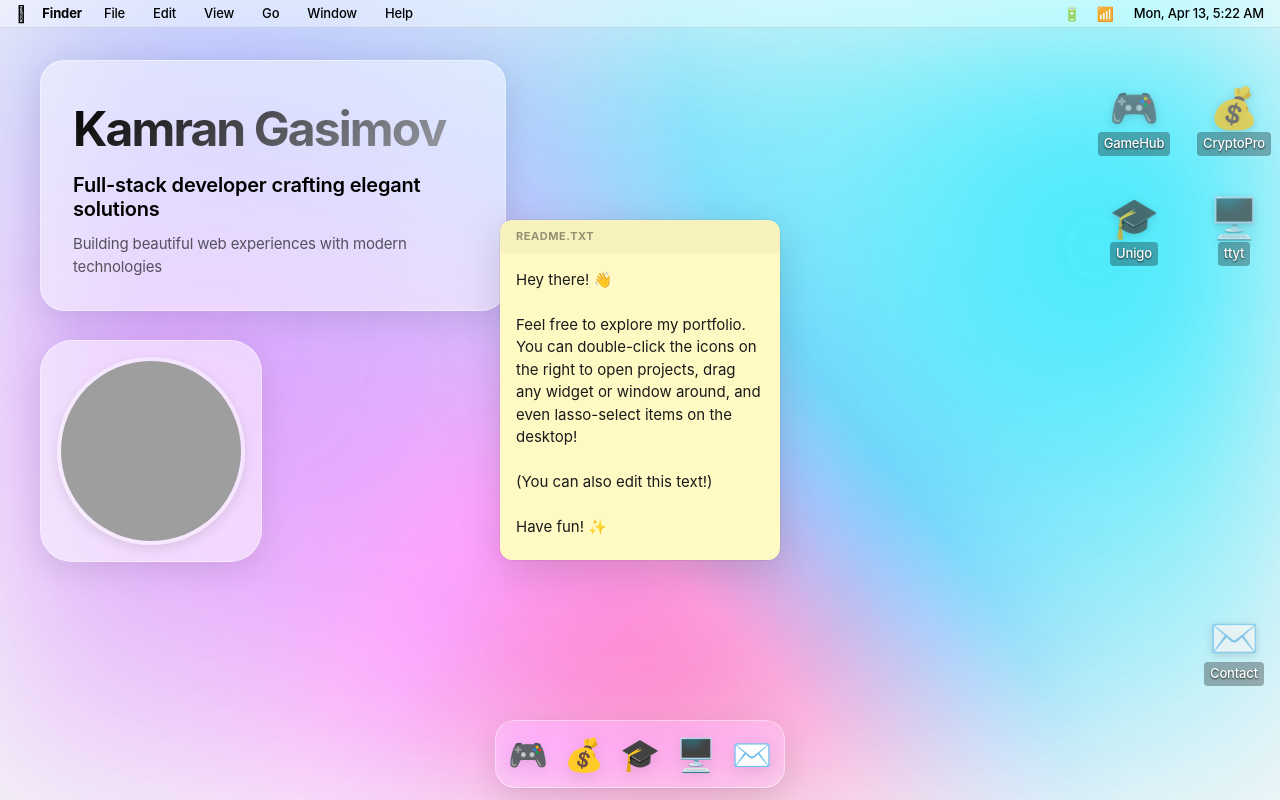
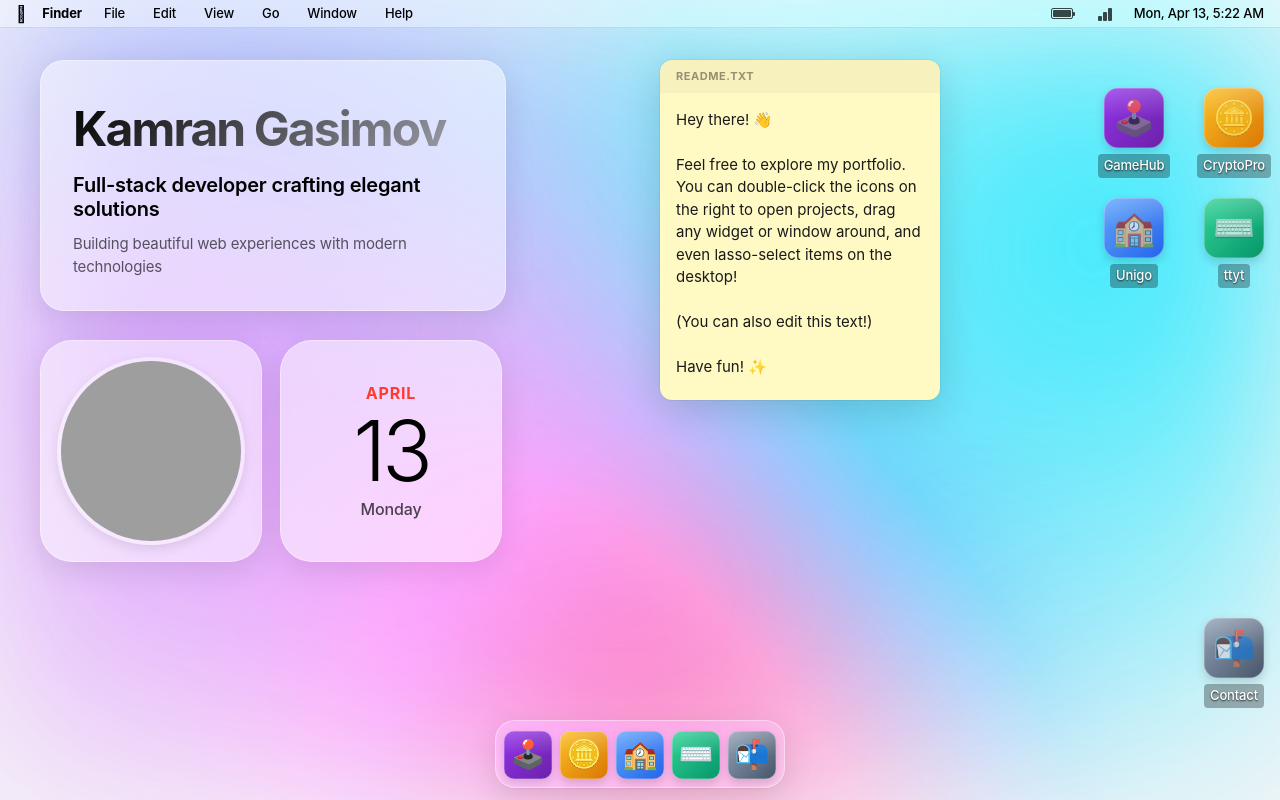
Before and after one commit to malore350/malore350.github.io, a React app in the folder portfolio/: page / in a window 1280 px wide. Built offline with nearby package versions, Linux system fonts and the light colour scheme; grey boxes are pictures that could not be loaded; the HTML template or start-up script is replaced by a standard one.

Commit message:
Add calendar widget and update dock icons with new designs

```diff
--- a/portfolio/src/App.css
+++ b/portfolio/src/App.css
@@ -116,12 +116,12 @@
   cursor: default;
 }
 
-.intro-widget.selected, .profile-widget.selected {
+.intro-widget.selected, .profile-widget.selected, .calendar-widget.selected {
   border-color: var(--accent);
   box-shadow: 0 0 0 2px var(--accent), var(--glass-shadow);
 }
 
-.intro-widget:hover, .profile-widget:hover {
+.intro-widget:hover, .profile-widget:hover, .calendar-widget:hover {
   scale: 1.02;
 }
 
@@ -201,6 +201,60 @@
   overflow: hidden;
   transition: scale 0.3s cubic-bezier(0.16, 1, 0.3, 1), box-shadow 0.3s, border-color 0.3s;
   user-select: none;
+}
+
+/* Calendar Widget */
+.calendar-widget {
+  position: absolute;
+  width: 220px;
+  height: 220px;
+  background: var(--glass-bg);
+  border: 1px solid var(--glass-border);
+  backdrop-filter: blur(20px);
+  -webkit-backdrop-filter: blur(20px);
+  border-radius: 32px;
+  box-shadow: var(--glass-shadow);
+  display: flex;
+  flex-direction: column;
+  align-items: center;
+  justify-content: center;
+  z-index: 1;
+  animation: fadeSlideUp 1.3s cubic-bezier(0.16, 1, 0.3, 1) forwards;
+  overflow: hidden;
+  transition: scale 0.3s cubic-bezier(0.16, 1, 0.3, 1), box-shadow 0.3s, border-color 0.3s;
+  user-select: none;
+  cursor: default;
+}
+
+.calendar-content {
+  display: flex;
+  flex-direction: column;
+  align-items: center;
+  width: 100%;
+}
+
+.calendar-month {
+  font-size: 16px;
+  font-weight: 700;
+  text-transform: uppercase;
+  color: #ff3b30; /* iOS Calendar Red */
+  letter-spacing: 0.05em;
+  margin-bottom: 4px;
+}
+
+.calendar-day {
+  font-size: 84px;
+  font-weight: 300;
+  color: var(--text-h);
+  line-height: 1;
+  letter-spacing: -0.05em;
+}
+
+.calendar-weekday {
+  font-size: 16px;
+  font-weight: 500;
+  color: var(--text);
+  margin-top: 4px;
 }
 
 /* Notepad Widget */
--- a/portfolio/src/App.tsx
+++ b/portfolio/src/App.tsx
@@ -61,9 +61,10 @@ const calculateInitialWidgetPositions = () => {
   return {
     intro: { x: 40, y: 60 },
     profile: { x: 40, y: 340 },
+    calendar: { x: 280, y: 340 },
     notepad: {
-      x: (windowWidth / 2) - 140,
-      y: (windowHeight / 2) - 140 - 40 // Centered, slightly up for dock
+      x: (windowWidth / 2) + 20,
+      y: 60
     }
   };
 };
@@ -227,6 +228,7 @@ function App() {
       const widgetBoundsMap: Record<string, { w: number, h: number }> = {
         intro: { w: 400, h: 200 },
         profile: { w: 220, h: 220 },
+        calendar: { w: 220, h: 220 },
         notepad: { w: 280, h: 340 }
       };
       Object.keys(widgetPositions).forEach(id => {
@@ -369,6 +371,21 @@ function App() {
         </div>
 
         <div
+          className={`calendar-widget ${selectedWidgets.includes('calendar') ? 'selected' : ''}`}
+          style={{
+            left: widgetPositions.calendar.x,
+            top: widgetPositions.calendar.y
+          }}
+          onMouseDown={(e) => handleWidgetMouseDown(e, 'calendar')}
+        >
+          <div className="calendar-content">
+            <div className="calendar-month">{new Date().toLocaleString('default', { month: 'long' })}</div>
+            <div className="calendar-day">{new Date().getDate()}</div>
+            <div className="calendar-weekday">{new Date().toLocaleString('default', { weekday: 'long' })}</div>
+          </div>
+        </div>
+
+        <div
           className={`notepad-widget ${selectedWidgets.includes('notepad') ? 'selected' : ''}`}
           style={{
             left: widgetPositions.notepad.x,
--- a/portfolio/src/components/DesktopIcon.css
+++ b/portfolio/src/components/DesktopIcon.css
@@ -23,11 +23,45 @@
 }
 
 .icon-wrapper {
-  font-size: 40px;
+  width: 60px;
+  height: 60px;
+  display: flex;
+  align-items: center;
+  justify-content: center;
+  font-size: 34px;
   line-height: 1;
-  margin-bottom: 4px;
-  filter: drop-shadow(0 2px 4px rgba(0,0,0,0.2));
+  margin-bottom: 6px;
+  border-radius: 14px;
+  background: linear-gradient(135deg, #fff 0%, #f0f0f0 100%);
+  box-shadow:
+    0 4px 10px rgba(0,0,0,0.15),
+    inset 0 0 0 0.5px rgba(255,255,255,0.4);
+  position: relative;
+  overflow: hidden;
+  transition: transform 0.2s cubic-bezier(0.2, 1, 0.2, 1);
 }
+
+.icon-wrapper::after {
+  content: "";
+  position: absolute;
+  top: 0;
+  left: 0;
+  right: 0;
+  height: 50%;
+  background: linear-gradient(to bottom, rgba(255,255,255,0.2) 0%, transparent 100%);
+  pointer-events: none;
+}
+
+.desktop-icon:hover .icon-wrapper {
+  transform: translateY(-2px);
+}
+
+/* App-specific Gradients */
+.icon-gamehub { background: linear-gradient(135deg, #9333ea 0%, #6b21a8 100%); }
+.icon-cryptopro { background: linear-gradient(135deg, #fbbf24 0%, #d97706 100%); }
+.icon-unigo { background: linear-gradient(135deg, #60a5fa 0%, #2563eb 100%); }
+.icon-ttyt { background: linear-gradient(135deg, #34d399 0%, #059669 100%); }
+.icon-contact { background: linear-gradient(135deg, #94a3b8 0%, #475569 100%); }
 
 .icon-label {
   font-size: 13px;
--- a/portfolio/src/components/DesktopIcon.tsx
+++ b/portfolio/src/components/DesktopIcon.tsx
@@ -21,7 +21,7 @@ function DesktopIcon({ id, label, icon, isSelected, style, onSelect, onDoubleCli
       id={`desktop-icon-${id}`}
       style={style}
     >
-      <div className="icon-wrapper">{icon}</div>
+      <div className={`icon-wrapper icon-${id}`}>{icon}</div>
       <div className="icon-label">{label}</div>
     </div>
   );
--- a/portfolio/src/components/Dock.css
+++ b/portfolio/src/components/Dock.css
@@ -70,12 +70,42 @@
 }
 
 .dock-icon {
-  font-size: 32px;
+  width: 48px;
+  height: 48px;
+  display: flex;
+  align-items: center;
+  justify-content: center;
+  font-size: 28px;
   line-height: 1;
-  filter: drop-shadow(0 4px 8px rgba(0,0,0,0.1));
+  border-radius: 10px;
+  background: linear-gradient(135deg, #fff 0%, #f0f0f0 100%);
+  box-shadow:
+    0 4px 10px rgba(0,0,0,0.15),
+    inset 0 0 0 0.5px rgba(255,255,255,0.4);
+  position: relative;
+  overflow: hidden;
   user-select: none;
   pointer-events: none;
+  transition: transform 0.2s cubic-bezier(0.2, 1, 0.2, 1);
 }
+
+.dock-icon::after {
+  content: "";
+  position: absolute;
+  top: 0;
+  left: 0;
+  right: 0;
+  height: 50%;
+  background: linear-gradient(to bottom, rgba(255,255,255,0.2) 0%, transparent 100%);
+  pointer-events: none;
+}
+
+/* App-specific Gradients in Dock */
+.dock-icon.icon-gamehub { background: linear-gradient(135deg, #9333ea 0%, #6b21a8 100%); }
+.dock-icon.icon-cryptopro { background: linear-gradient(135deg, #fbbf24 0%, #d97706 100%); }
+.dock-icon.icon-unigo { background: linear-gradient(135deg, #60a5fa 0%, #2563eb 100%); }
+.dock-icon.icon-ttyt { background: linear-gradient(135deg, #34d399 0%, #059669 100%); }
+.dock-icon.icon-contact { background: linear-gradient(135deg, #94a3b8 0%, #475569 100%); }
 
 .dock-label {
   position: absolute;
--- a/portfolio/src/components/Dock.tsx
+++ b/portfolio/src/components/Dock.tsx
@@ -24,7 +24,7 @@ function Dock({ openApps, activeApp, onAppClick }: DockProps) {
                 aria-current={isActive ? 'true' : undefined}
                 aria-label={`Open ${item.label}`}
               >
-                <span className="dock-icon" aria-hidden="true">
+                <span className={`dock-icon icon-${item.id}`} aria-hidden="true">
                   {item.icon}
                 </span>
                 {isOpen && <span className="dock-indicator" />}
--- a/portfolio/src/components/MenuBar.css
+++ b/portfolio/src/components/MenuBar.css
@@ -60,9 +60,65 @@
 }
 
 .status-icon {
-  font-size: 14px;
+  display: flex;
+  align-items: center;
+  opacity: 0.9;
+}
+
+/* Battery Icon Styling */
+.battery-icon {
+  width: 25px;
+  height: 11px;
+  display: flex;
+  align-items: center;
+}
+
+.battery-body {
+  width: 22px;
+  height: 11px;
+  border: 1px solid currentColor;
+  border-radius: 2px;
+  padding: 1px;
+  box-sizing: border-box;
   opacity: 0.8;
 }
+
+.battery-level {
+  height: 100%;
+  background-color: currentColor;
+  border-radius: 1px;
+}
+
+.battery-tip {
+  width: 1.5px;
+  height: 4px;
+  background-color: currentColor;
+  border-radius: 0 1px 1px 0;
+  margin-left: 0.5px;
+  opacity: 0.8;
+}
+
+/* Wifi Icon Styling */
+.wifi-icon {
+  width: 18px;
+  height: 14px;
+  display: flex;
+  align-items: flex-end;
+  justify-content: center;
+  gap: 1.5px;
+  margin-left: 4px;
+}
+
+.wifi-bar {
+  background-color: currentColor;
+  width: 3.5px;
+  border-radius: 1px;
+  opacity: 0.8;
+}
+
+.wifi-1 { height: 5px; }
+.wifi-2 { height: 9px; }
+.wifi-3 { height: 13px; }
 
 .time {
   margin-left: 4px;
--- a/portfolio/src/components/MenuBar.tsx
+++ b/portfolio/src/components/MenuBar.tsx
@@ -37,8 +37,17 @@ function MenuBar({ activeAppName }: MenuBarProps) {
         <span className="menu-item">Help</span>
       </div>
       <div className="menu-bar-right">
-        <span className="status-icon">🔋</span>
-        <span className="status-icon">📶</span>
+        <div className="status-icon battery-icon" aria-label="Battery 100%">
+          <div className="battery-body">
+            <div className="battery-level" style={{ width: '100%' }}></div>
+          </div>
+          <div className="battery-tip"></div>
+        </div>
+        <div className="status-icon wifi-icon" aria-label="WiFi Connected">
+          <div className="wifi-bar wifi-1"></div>
+          <div className="wifi-bar wifi-2"></div>
+          <div className="wifi-bar wifi-3"></div>
+        </div>
         <span className="time">{formatTime(time)}</span>
       </div>
     </div>
--- a/portfolio/src/data/dockItems.ts
+++ b/portfolio/src/data/dockItems.ts
@@ -5,9 +5,9 @@ export interface DockItem {
 }
 
 export const dockItems: DockItem[] = [
-  { id: 'gamehub', label: 'GameHub', icon: '🎮' },
-  { id: 'cryptopro', label: 'CryptoPro', icon: '💰' },
-  { id: 'unigo', label: 'Unigo', icon: '🎓' },
-  { id: 'ttyt', label: 'ttyt', icon: '🖥️' },
-  { id: 'contact', label: 'Contact', icon: '✉️' },
+  { id: 'gamehub', label: 'GameHub', icon: '🕹️' },
+  { id: 'cryptopro', label: 'CryptoPro', icon: '🪙' },
+  { id: 'unigo', label: 'Unigo', icon: '🏫' },
+  { id: 'ttyt', label: 'ttyt', icon: '⌨️' },
+  { id: 'contact', label: 'Contact', icon: '📬' },
 ];
--- a/portfolio/src/data/projects.ts
+++ b/portfolio/src/data/projects.ts
@@ -40,7 +40,7 @@ export const projects: Project[] = [
       },
     ] as const,
     dockLabel: 'GameHub',
-    dockIcon: '🎮',
+    dockIcon: '🕹️',
   },
   {
     id: 'cryptopro',
@@ -87,7 +87,7 @@ export const projects: Project[] = [
       },
     ] as const,
     dockLabel: 'CryptoPro',
-    dockIcon: '💰',
+    dockIcon: '🪙',
   },
   {
     id: 'unigo',
@@ -116,7 +116,7 @@ export const projects: Project[] = [
       },
     ] as const,
     dockLabel: 'Unigo',
-    dockIcon: '🎓',
+    dockIcon: '🏫',
   },
   {
     id: 'ttyt',
@@ -155,6 +155,6 @@ export const projects: Project[] = [
       },
     ] as const,
     dockLabel: 'ttyt',
-    dockIcon: '🖥️',
+    dockIcon: '⌨️',
   },
 ];
```
